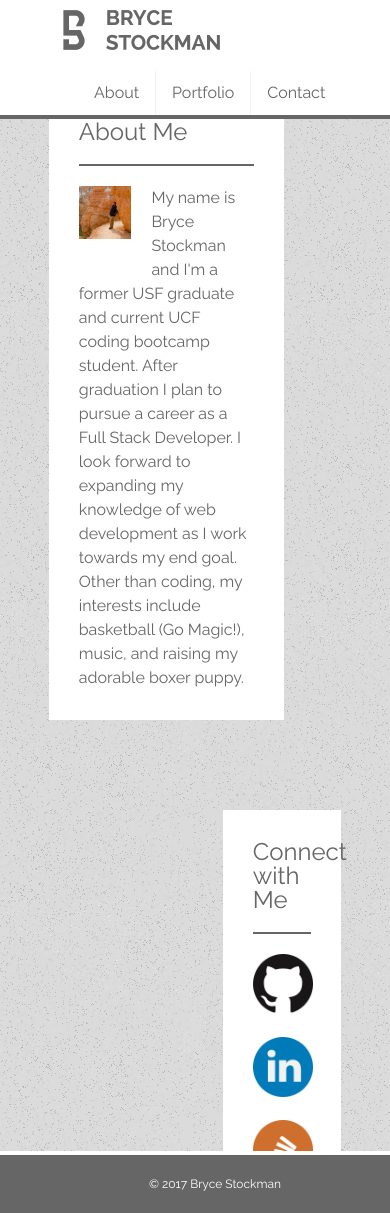
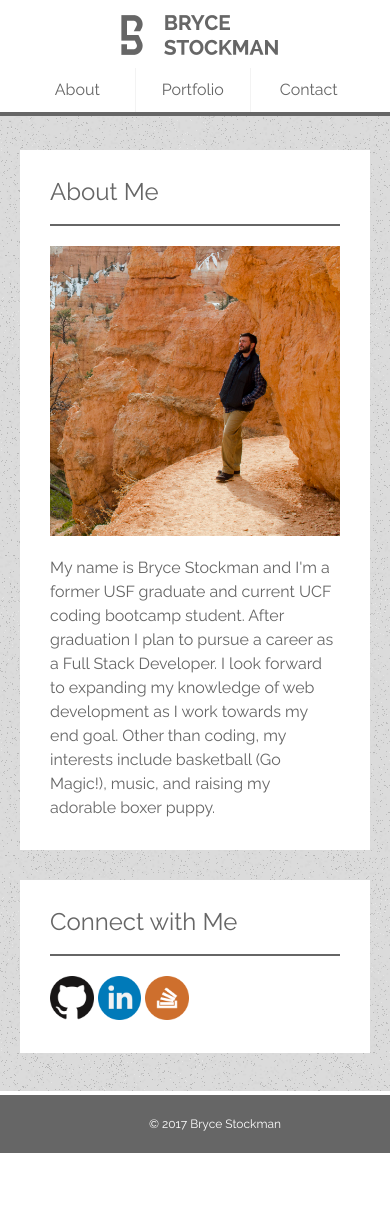
Before and after one commit to abstockman/Responsive-Portfolio, a plain HTML site: page index.html in a window 390 px wide. Shown: the top 1213 px of the page. After the commit the page ends 1153 px from the top, so only its background shows below. Drawn offline with Linux system fonts and the light colour scheme.

Commit message:
final responsive

```diff
--- a/assets/css/style.css
+++ b/assets/css/style.css
@@ -20,7 +20,7 @@ p {
 }
 
 .container {
-  width: 75%;
+  max-width: 960px;
   margin: 0 auto;
 }
  /*NAV*/
@@ -93,6 +93,7 @@ nav li:last-child a {
   padding: 30px;
   float: left;
   margin-bottom: 90px;
+  box-sizing: border-box;
 }
 
 .bigbox h1 {
@@ -179,9 +180,10 @@ nav li:last-child a {
 
 .connectbox {
     background: #fff;
-    width: 20%;
+    width: 30%;
     padding: 30px;
     float: right;
+    box-sizing: border-box;
 }
 
 .connectbox h1 {
@@ -192,7 +194,7 @@ nav li:last-child a {
 }
 
 .icons img {
-  max-width: 60px;
+  max-width: 30%;
   padding-top: 20px;
 }
 
@@ -254,3 +256,71 @@ footer p {
 nav ul a:hover {
   color: #007AB9;
 }
+
+/*RESPONSIVE*/
+
+@media screen and (max-width: 980px) {
+  .bigbox {
+    margin-left: 0px;
+  }
+  .connectbox {
+    margin-right: 0px;
+  }
+  .bigbox p img {
+    max-width: 100%;
+    padding-right: 0px;
+    padding-bottom: 20px;
+    float: none;
+  }
+  .container {
+    margin: 0 20px;
+  }
+}
+
+@media screen and (max-width: 768px) {
+  .bigbox {
+    width: 100%;
+    margin-bottom: 30px;
+  }
+  .bigbox p img {
+    max-width: 50%;
+    padding-right: 20px;
+    padding-bottom: 20px;
+    float: left;
+  }
+  .connectbox {
+    width: 100%;
+    clear: both;
+    margin-bottom: 100px;
+  }
+  .icons img {
+    max-width: 10%;
+    padding-top: 20px;
+  }
+}
+
+@media screen and (max-width: 640px) {
+  .brandlogo {
+    display: block;
+    text-align: center;
+    margin-top: 5px;
+  }
+  nav ul {
+    width: 100%;
+    margin: 0 auto;
+    float: none;
+  }
+  nav li {
+    width: 33%;
+  }
+  .bigbox {
+    margin-top: 60px;
+  }
+  .bigbox p img {
+    max-width: 100%;
+  }
+  .icons img {
+    max-width: 15%;
+    padding-top: 20px;
+  }
+}
```
